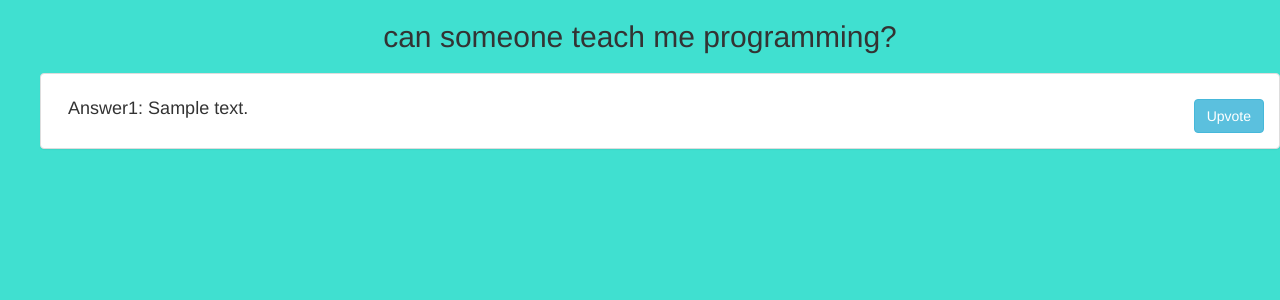
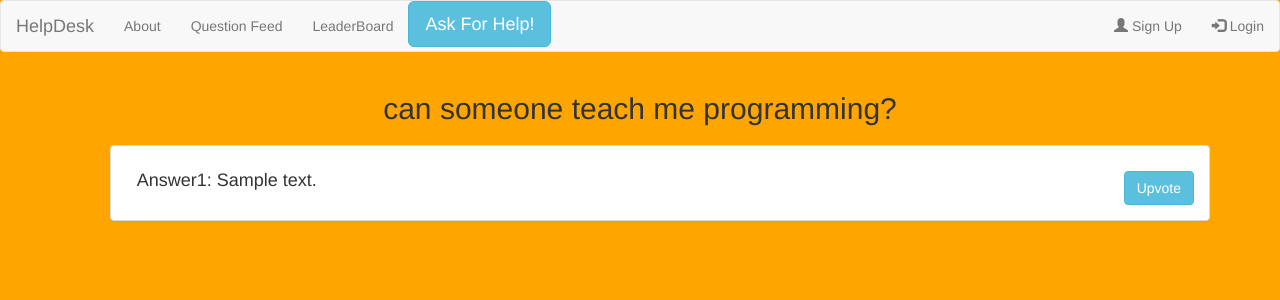
Before and after one commit to KevinLohJunYong/HelpDesk, a Django app: template templates/answerFeed.html in a window 1280 px wide. Shown: the top 300 px of the page. Run offline with Django 3.2, Linux system fonts and the light colour scheme; the template is opened without the code that fills it: values that come from a table or form of the project are taken from there, others are empty; data comes from the database, SQL or seed files in the repository; both versions use the stored data as it was after the commit; tables that the repository leaves empty hold one stand-in row (values such as "Sample post"); some libraries are stand-ins or nearby versions.

Commit message:
redid some ui for question feed and answer feed

```diff
--- a/homeFeed/views.py
+++ b/homeFeed/views.py
@@ -31,8 +31,6 @@ def addQuestion(request):
 def answerFeedView(request,question_id):
     if isLoggedIn(request):
       corresponding_question = Question.objects.get(id=question_id)
-      new_answer = Answer(answer_content=request.POST['answer_content'],question=corresponding_question)
-      new_answer.save()
       all_answers_for_question = Answer.objects.filter(question=corresponding_question)
       return render(request,
                   'answerFeed.html',
--- a/templates/answerFeed.html
+++ b/templates/answerFeed.html
@@ -9,9 +9,63 @@
 </head>
 <style>
 </style>
-<body style="background-color:turquoise;">
-  <div>
-     <h2 align="center"> {{question.question_name}} <h2>
+<body style="background-color:orange;">
+  <nav class="navbar navbar-default">
+  <div class="container-fluid">
+    <div class="navbar-header">
+      <a class="navbar-brand"> HelpDesk </a>
+    </div>
+    <ul class="nav navbar-nav">
+        <li><a href="#aboutModel" data-toggle="modal" data-target="#aboutModel"> About </a></li>
+          <li><a href="/homeFeed/"> Question Feed </a></li>
+      <li><a href="/leaderBoard/"> LeaderBoard </a></li>
+    </ul>
+  <button type="button" class="btn btn-info btn-lg" data-toggle="modal" data-target="#questionModel">
+      Ask For Help!
+  </button>
+      <div class="modal fade" id="aboutModel" role="dialog">
+    <div class="modal-dialog">
+      <div class="modal-content">
+        <div class="modal-header">
+          <button type="button" class="close" data-dismiss="modal">&times;</button>
+          <h3 class="modal-title"> Welcome to HelpDesk! </h3>
+        </div>
+        <div class="modal-body">
+           <h4> You can post your problems here and get others to help out. </h4>
+           <h4> Alternatively, you can help others too! </h4>
+        </div>
+      </div>
+    </div>
+  </div>
+  <div class="modal fade" id="questionModel" role="dialog">
+    <div class="modal-dialog">
+      <div class="modal-content">
+        <div class="modal-header">
+          <button type="button" class="close" data-dismiss="modal">&times;</button>
+          <h4 class="modal-title"> Ask the help you need :) </h4>
+        </div>
+        <div class="modal-body">
+           <form action="/addQuestion/" method="post"> {% csrf_token %}
+               <div class="form-group">
+                   <input type="text" class="form-control" placeholder="Type what help you need here" name="question_name">
+               </div>
+               <div class="model-footer">
+                   <button type="submit" class="btn btn-info" value="Submit"> Submit </button>
+               </div>
+           </form>
+        </div>
+      </div>
+    </div>
+  </div>
+    <ul class="nav navbar-nav navbar-right">
+      <li><a href="/signUp/"><span class="glyphicon glyphicon-user"></span> Sign Up</a></li>
+      <li><a href="/login/"><span class="glyphicon glyphicon-log-in"></span> Login</a></li>
+    </ul>
+  </div>
+  </nav>
+<div class="container">
+  <div class="panel-group">
+      <h2 align="center"> {{question.question_name}} <h2>
          <ul>
              {% for answer in all_answers_for_question %}
                <div class="panel panel-default">
@@ -25,5 +79,6 @@
              {% endfor %}
          </ul>
   </div>
+</div>
 </body>
 </html>
--- a/templates/homeFeed.html
+++ b/templates/homeFeed.html
@@ -74,10 +74,7 @@
                   </h4>
                </div>
             <div class="panel-body">
-               <form action="/answerFeedView/{{question.id}}" method="post"> {% csrf_token %}
-                   <input type="text" name="answer_content">
-                  <input type="submit" value="Answer this question"/>
-              </form>
+              <a href="/answerFeedView/{{question.id}}" class="btn btn-info" role="button"> View </a>
           </div>
               </div>
         {% endfor %}
--- a/templates/leaderBoard.html
+++ b/templates/leaderBoard.html
@@ -23,10 +23,10 @@ td, th {
   <nav class="navbar navbar-default">
   <div class="container-fluid">
     <div class="navbar-header">
-      <a class="navbar-brand" href="/mainPage/"> HelpDesk </a>
+      <a class="navbar-brand" href="/homeFeed/"> HelpDesk </a>
     </div>
     <ul class="nav navbar-nav">
-           <li><a href="/mainPage/"> About </a></li>
+           <li><a href="/homeFeed/"> About </a></li>
       <li><a href="/homeFeed/"> Question Feed </a></li>
       <li  class="active"><a href="/leaderBoard/"> LeaderBoard </a></li>
     </ul>
```
Also changed, not shown: db.sqlite3.
